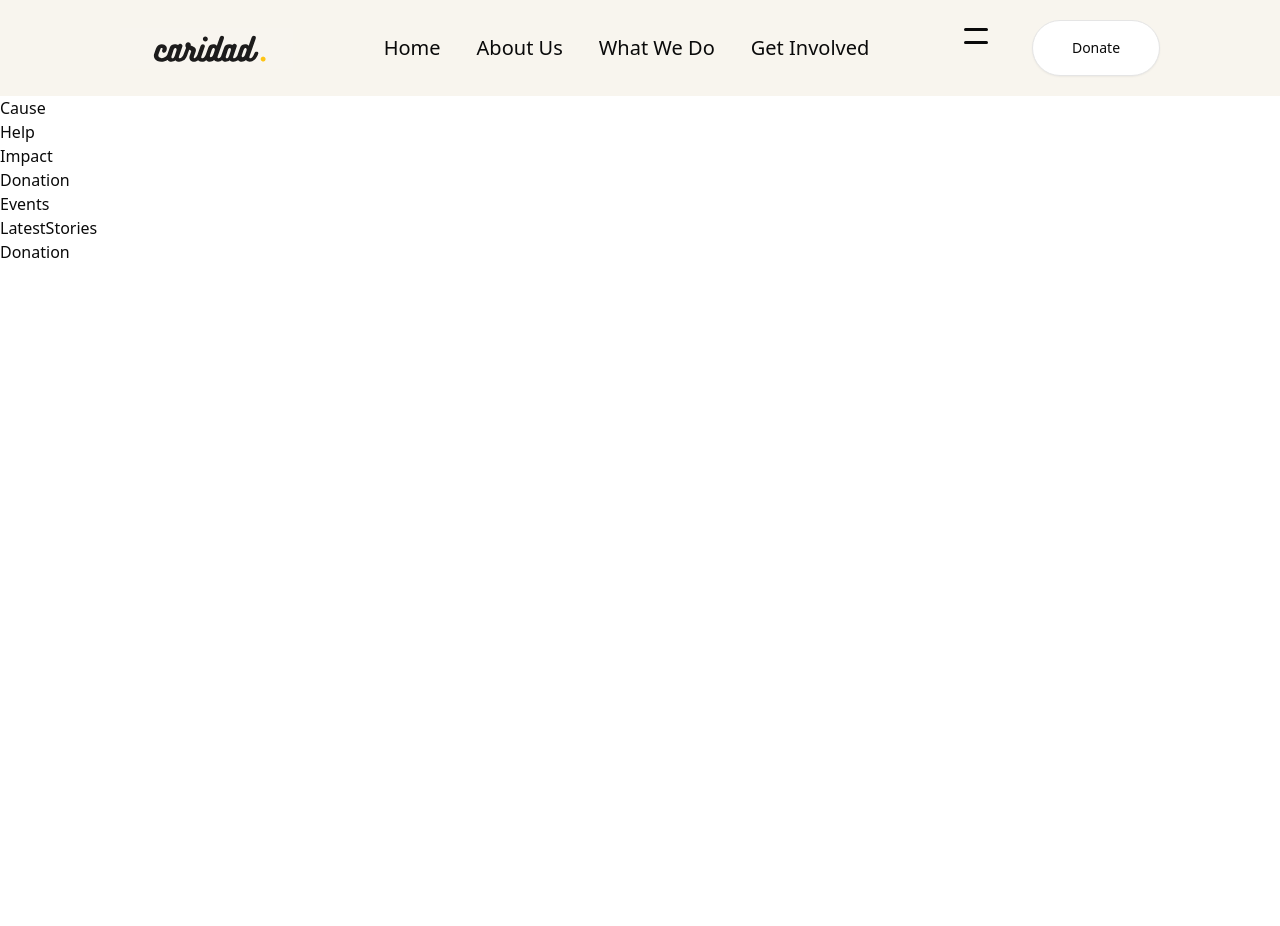
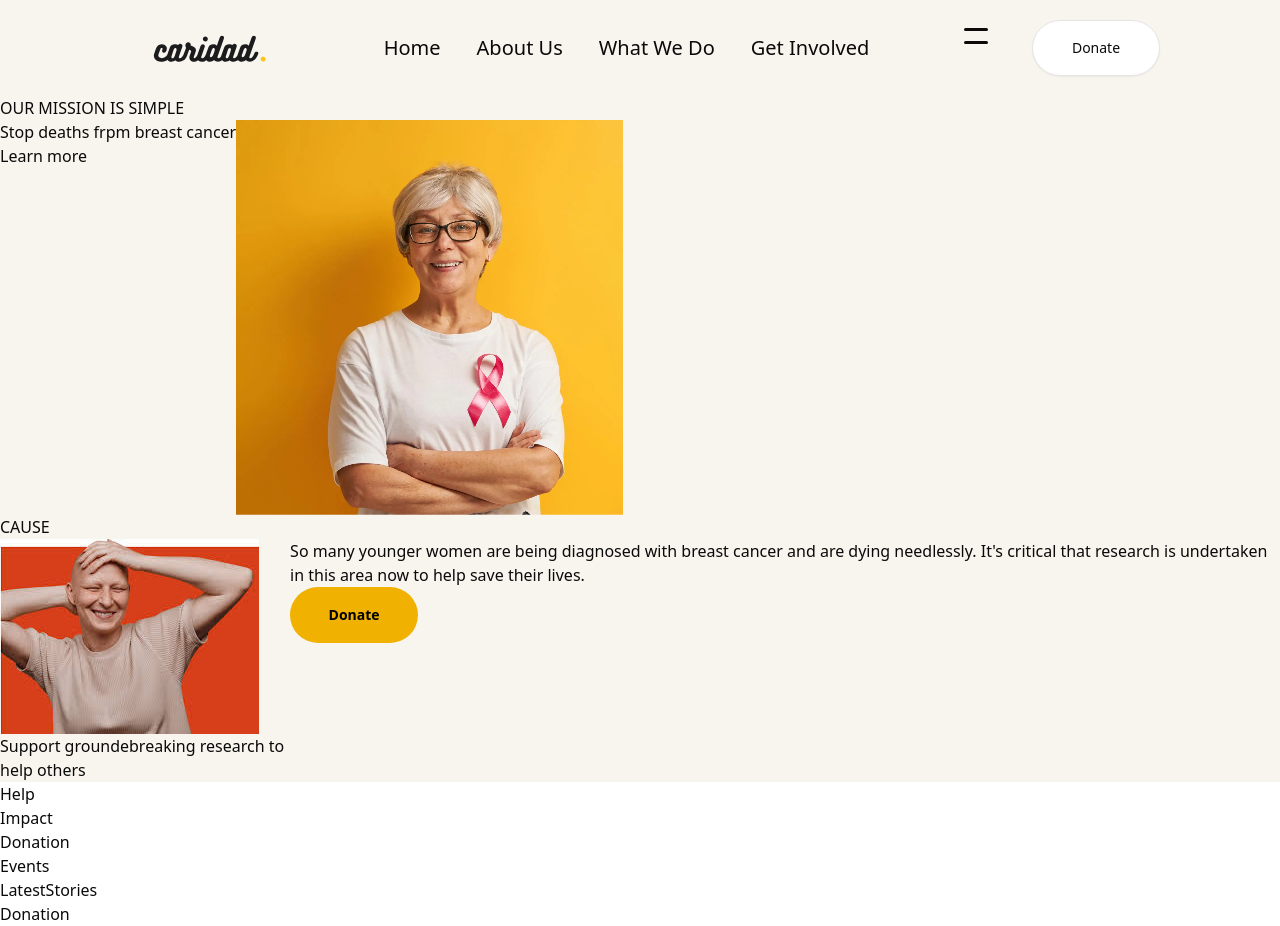
Before and after one commit to Shouryya-Manna/Caridad, a Next.js app: page / in a window 1280 px wide. Before the commit the page ends 800 px from the top, so only its background shows below. Built offline with nearby package versions, Linux system fonts and the light colour scheme.

Commit message:
Structures for Mission and cause updated

```diff
--- a/src/app/(page)/page.tsx
+++ b/src/app/(page)/page.tsx
@@ -5,11 +5,13 @@ import Header from "@/components/Landing/Header/Header";
 import Help from "@/components/Landing/Help/Help";
 import Impact from "@/components/Landing/Impact/Impact";
 import LatestStories from "@/components/Landing/LatestStories/LatestStories";
+import Mission from "@/components/Landing/Mission/Mission";
 
 export default function LandingPage() {
   return (
     <div>
       <Header />
+      <Mission />
       <Cause />
       <Help />
       <Impact />
--- a/src/components/Landing/Cause/Cause.tsx
+++ b/src/components/Landing/Cause/Cause.tsx
@@ -1,5 +1,37 @@
+import { Button } from "@/components/ui/button";
 import React from "react";
 
 export default function Cause() {
-  return <div>Cause</div>;
+  return (
+    <div className="bg-primary items-center">
+      <div>CAUSE</div>
+
+      <div className="flex">
+        {/* Image */}
+        <div>
+          <img src="/Woman2.png"></img>
+
+          {/* Floating text */}
+          <span>
+            Support groundebreaking research to
+            help others
+          </span>
+        </div>
+
+        {/* Paragraph div */}
+        <div>
+          <p>
+            So many younger women are being
+            diagnosed with breast cancer and are
+            dying needlessly. It's critical that
+            research is undertaken in this area
+            now to help save their lives.
+          </p>
+          <Button className="cursor-pointer text-black font-bold hover:bg-black hover:text-white rounded-4xl h-14 w-32 bg-yellow-500">
+            Donate
+          </Button>
+        </div>
+      </div>
+    </div>
+  );
 }
--- /dev/null
+++ b/src/components/Landing/Mission/Mission.tsx
@@ -0,0 +1,21 @@
+export default function Mission() {
+  return (
+    <div className="bg-primary items-center">
+      <div>OUR MISSION IS SIMPLE</div>
+      <div className="flex">
+        {/* "Floating" looking text */}
+        <div className="flex flex-col">
+          Stop deaths frpm breast cancer
+          <span className="cursor-pointer">
+            Learn more
+          </span>
+        </div>
+
+        {/* Image div */}
+        <div>
+          <img src="/Woman1.png"></img>
+        </div>
+      </div>
+    </div>
+  );
+}
```
Also changed, not shown: public/Woman1.png (added), public/Woman2.png (added).
